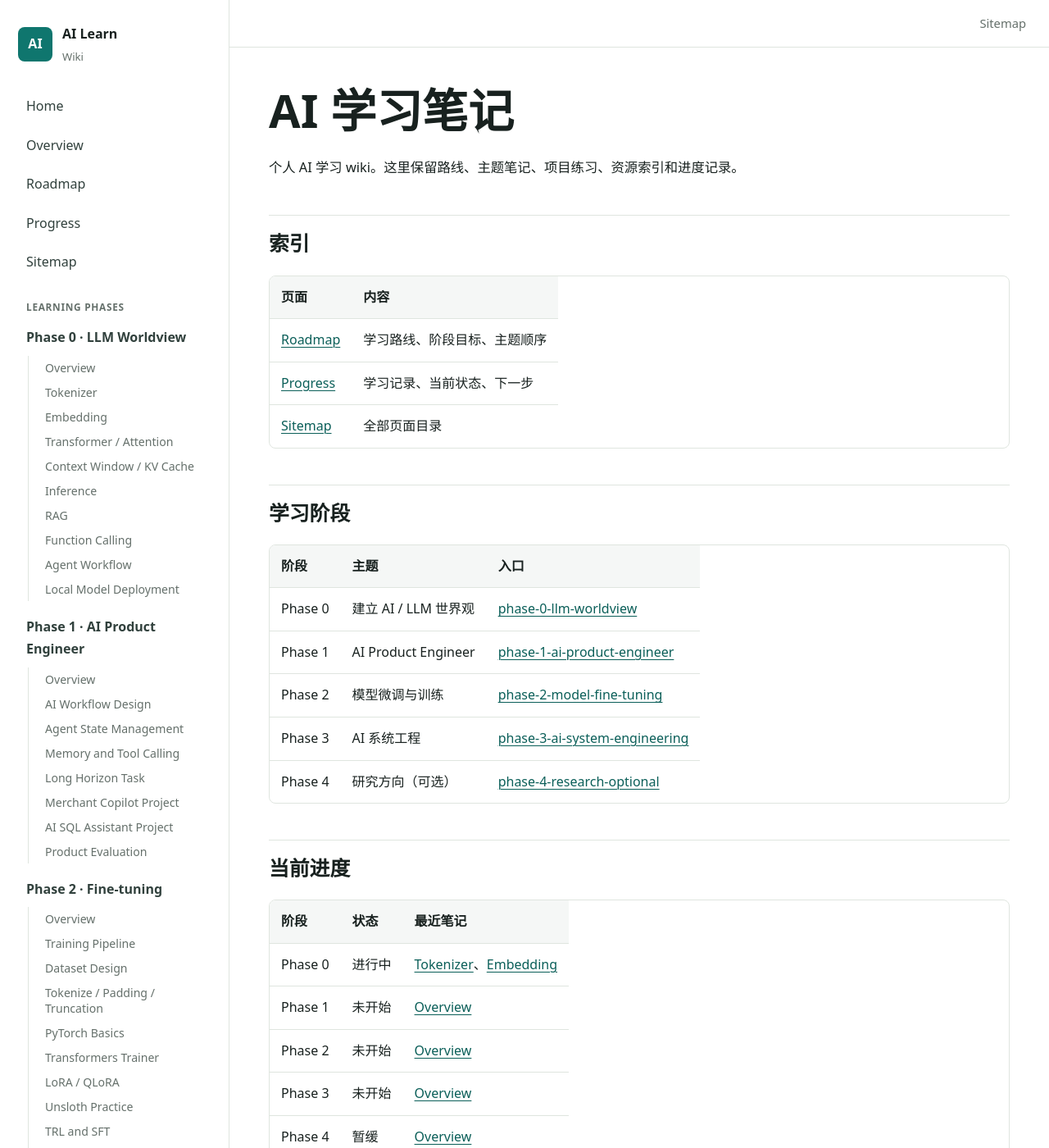
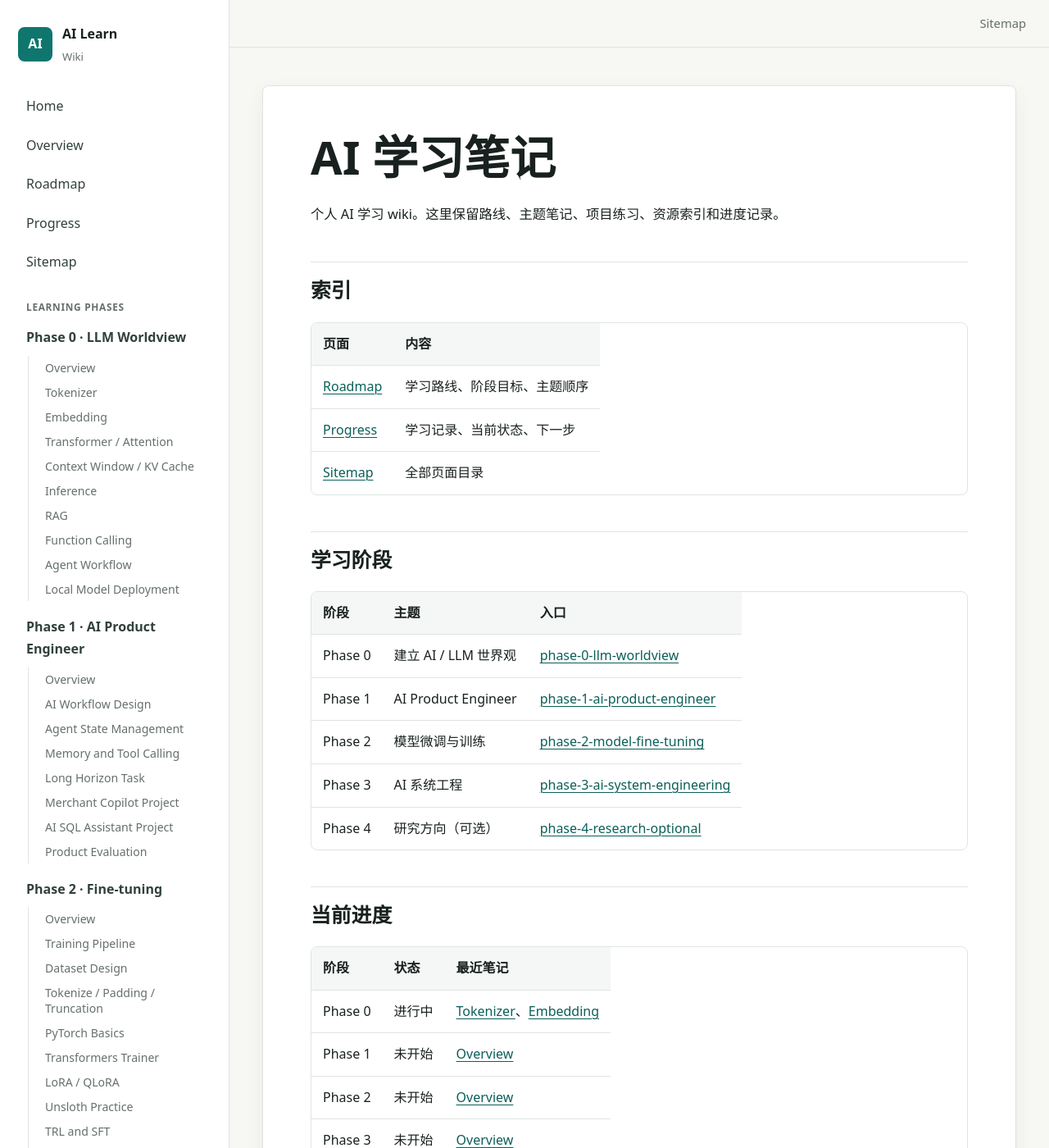
Before and after one commit to sgnilo/ai_learn, a Jekyll site: the page built from docs/index.md, in a window 1280 px wide and 1400 px high. Shown: the whole window at 82% size. Built offline with Jekyll 4.4.1, drawn with Linux system fonts in a browser that asks for light colours.

Commit message:
Restore wiki content card styling

```diff
--- a/docs/assets/css/site.css
+++ b/docs/assets/css/site.css
@@ -1,5 +1,5 @@
 :root {
-  --bg: #ffffff;
+  --bg: #f7f7f4;
   --surface: #ffffff;
   --surface-soft: #f5f7f6;
   --ink: #18211f;
@@ -9,8 +9,9 @@
   --accent-strong: #0b5f59;
   --warm: #b75f2a;
   --code-bg: #101817;
+  --shadow: 0 1px 2px rgba(24, 33, 31, 0.06), 0 8px 24px rgba(24, 33, 31, 0.05);
   --radius: 8px;
-  --content-width: 980px;
+  --content-width: 920px;
   font-family: ui-sans-serif, system-ui, -apple-system, BlinkMacSystemFont, "Segoe UI", sans-serif;
 }
 
@@ -191,12 +192,16 @@ a:hover {
 
 .content {
   width: min(100%, calc(var(--content-width) + 64px));
-  margin: 0;
-  padding: 42px 48px 72px;
+  margin: 0 auto;
+  padding: 46px 32px 72px;
 }
 
 .doc-card {
-  padding: 0;
+  padding: 52px 58px;
+  border: 1px solid var(--line);
+  border-radius: var(--radius);
+  background: var(--surface);
+  box-shadow: var(--shadow);
   contain: paint;
 }
 
@@ -352,7 +357,7 @@ img {
     border: 1px solid var(--line);
     border-radius: var(--radius);
     background: var(--surface);
-    box-shadow: 0 1px 2px rgba(24, 33, 31, 0.06), 0 8px 24px rgba(24, 33, 31, 0.05);
+    box-shadow: var(--shadow);
   }
 
   .content {
@@ -360,7 +365,7 @@ img {
   }
 
   .doc-card {
-    padding: 0;
+    padding: 30px 20px;
   }
 
   h1 {
```
